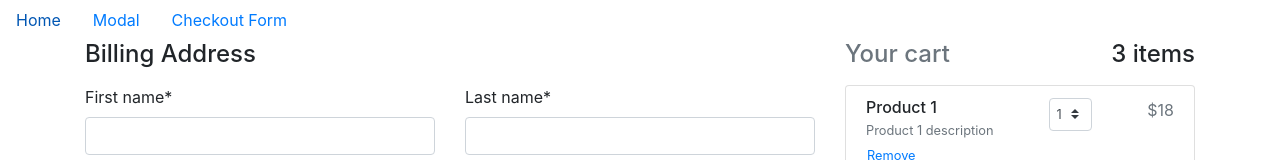
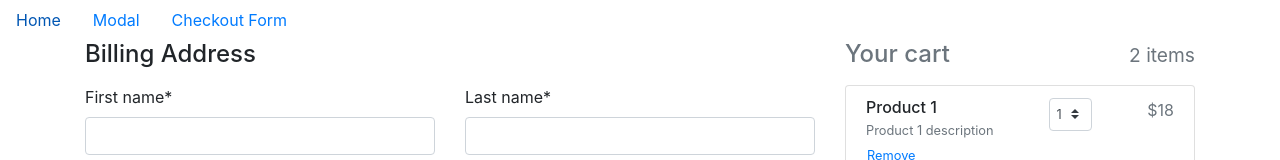
Before and after one commit to pferlito/react-examples, a React (Create React App) app: page /checkout in a window 1280 px wide. Shown: the top 160 px of the page. Built offline with nearby package versions, Linux system fonts and the light colour scheme; the HTML template or start-up script is replaced by a standard one.

Commit message:
Cart total items.

```diff
--- a/src/components/Cart.js
+++ b/src/components/Cart.js
@@ -143,7 +143,7 @@ function Cart() {
     <Col className="cart" md={{span: 4, order: 2}}>
       <h4 className="d-flex justify-content-between align-items-center mb-3">
         <span className="text-muted">Your cart</span>
-        <span className="">3 items</span>
+        <span className="text-secondary"><small>{cart.length} items</small></span>
       </h4>
       <ul className="list-group mb-3">
         {cart.map((item, index) => {
```
